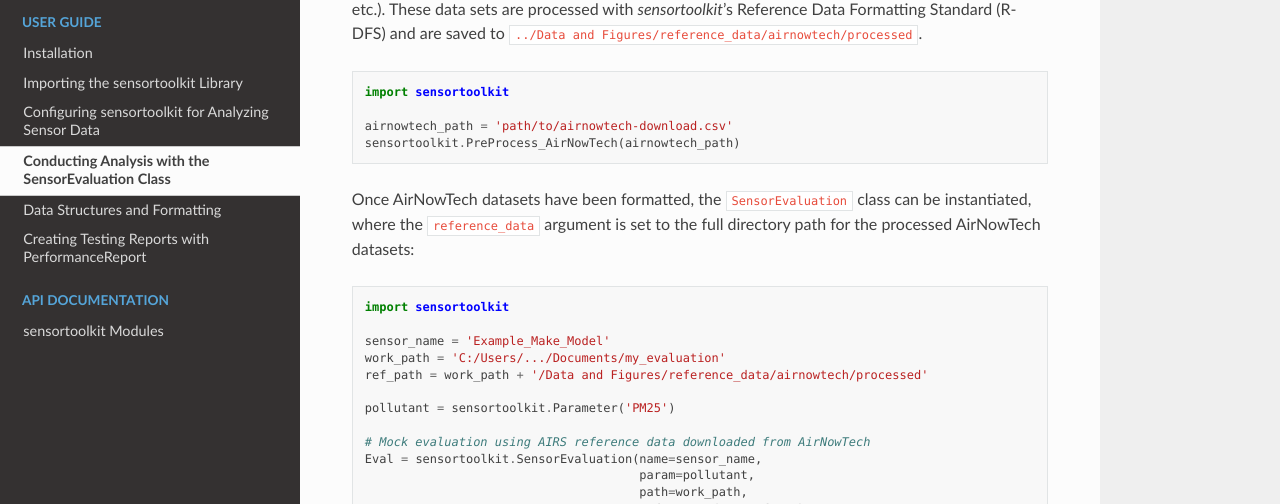
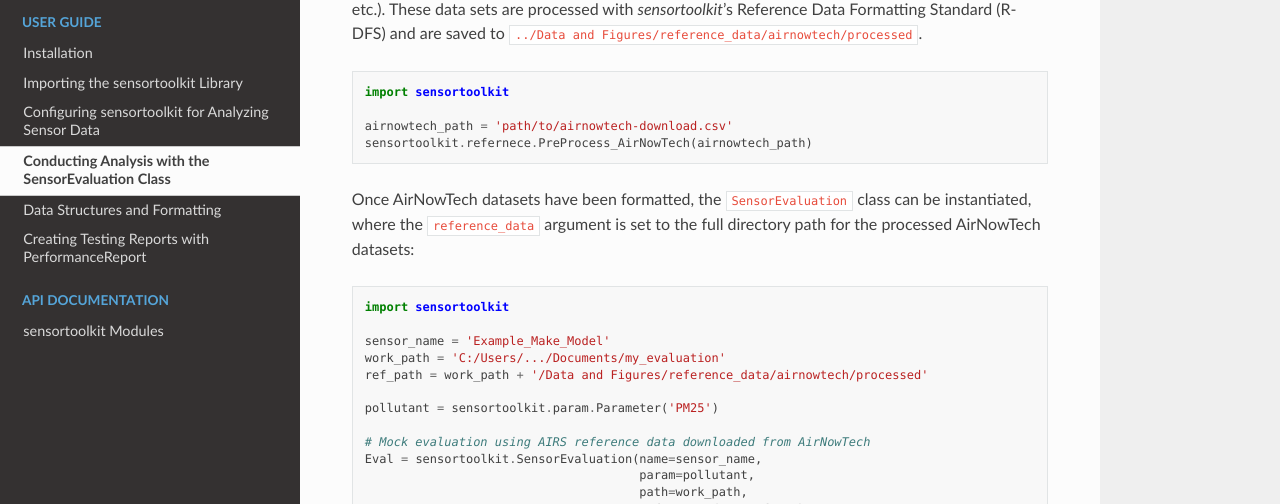
Before and after one commit to USEPA/sensortoolkit, a Sphinx documentation site: the page built from docs/source/sensoreval.rst, in a window 1280 px wide and 1400 px high, scrolled down 4175 px. Shown: the part 124-628 px from the top of the window. Built offline with Sphinx 7.4.7 and the Read the Docs theme 2.0.0, drawn with Linux system fonts in a browser that asks for light colours; the version number is read from the project's files by our own code.

```diff
--- a/docs/source/performancereport.rst
+++ b/docs/source/performancereport.rst
@@ -18,7 +18,7 @@ report for the ``Example_Make_Model`` sensor evaluating its PM<sub>2.5</sub> per
 
 .. code-block:: python
 
-  pollutant = sensortoolkit.Parameter('PM25')
+  pollutant = sensortoolkit.param.Parameter('PM25')
 
   # Instantiate the PerformanceReport class for the example sensor dataset
   test_report = sensortoolkit.PerformanceReport(
--- a/docs/source/sensoreval.rst
+++ b/docs/source/sensoreval.rst
@@ -237,7 +237,7 @@ saved to ``../Data and Figures/reference_data/airnowtech/processed``.
   import sensortoolkit
 
   airnowtech_path = 'path/to/airnowtech-download.csv'
-  sensortoolkit.PreProcess_AirNowTech(airnowtech_path)
+  sensortoolkit.refernece.PreProcess_AirNowTech(airnowtech_path)
 
 
 Once AirNowTech datasets have been formatted, the ``SensorEvaluation`` class can
@@ -252,7 +252,7 @@ path for the processed AirNowTech datasets:
   work_path = 'C:/Users/.../Documents/my_evaluation'
   ref_path = work_path + '/Data and Figures/reference_data/airnowtech/processed'
 
-  pollutant = sensortoolkit.Parameter('PM25')
+  pollutant = sensortoolkit.param.Parameter('PM25')
 
   # Mock evaluation using AIRS reference data downloaded from AirNowTech
   Eval = sensortoolkit.SensorEvaluation(name=sensor_name,
@@ -300,7 +300,7 @@ Additionally, the reference_data parameter should be set to ``AQS``
   sensortoolkit.SensorEvaluation.aqs_username = 'username_address@email.com'
   sensortoolkit.SensorEvaluation.aqs_key = 'Your-AQS-Key-Here'
 
-  pollutant = sensortoolkit.Parameter('PM25')
+  pollutant = sensortoolkit.param.Parameter('PM25')
 
   Eval = sensortoolkit.SensorEvaluation(name=sensor_name,
                                         param=pollutant,
@@ -401,7 +401,7 @@ should be set to ``AirNow``.
 
   sensortoolkit.SensorEvaluation.airnow_key = 'Your-AirNow-Key-Here'
 
-  pollutant = sensortoolkit.Parameter('PM25')
+  pollutant = sensortoolkit.param.Parameter('PM25')
 
   # Mock evaluation using AIRS reference data obtained from the AirNow API
   Eval = SensorEvaluation(name=sensor_name,
```
